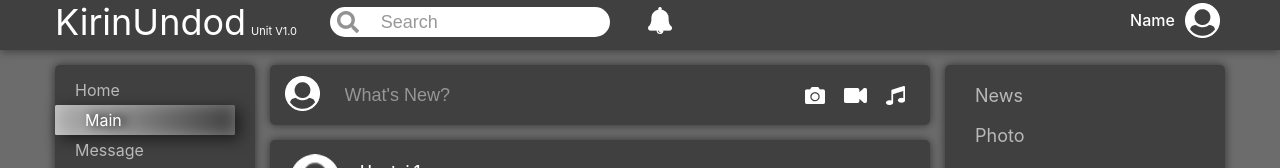
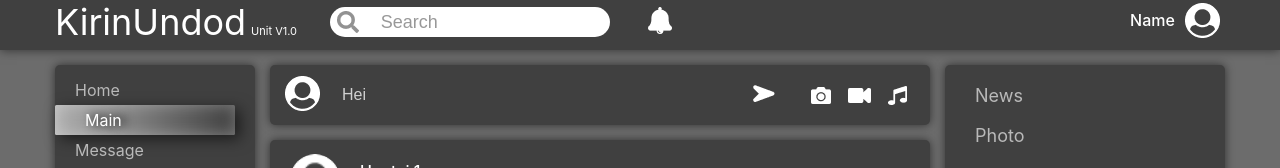
Before and after one commit to lowehentai/SocialNetwork-KirinUndod-, a React (Create React App) app in the folder my-app/: page /main in a window 1280 px wide. Shown: the top 168 px of the page. Built offline with nearby package versions, Linux system fonts and the light colour scheme.

Commit message:
Unit V1.0 Testing Input push DB

```diff
--- a/my-app/src/App.js
+++ b/my-app/src/App.js
@@ -15,7 +15,7 @@ function App(props) {
 			<div className={appStyle.App}>
 				<Route path='/' render={() => <CompHeader />}></Route>
 				<Route exact path='/as' render={() => <h1 className={appStyle.Pred}>Click Icon</h1>}></Route>
-				<Route path='/' render={() => <Page Info={props.Info} />}></Route>
+				<Route path='/' render={() => <Page Info={props.Info} addPost={props.addPost}/>}></Route>
 			</div>
 		</Router>
 	);
--- a/my-app/src/Component/CommentInput/CommentInput.js
+++ b/my-app/src/Component/CommentInput/CommentInput.js
@@ -2,16 +2,30 @@ import React from 'react';
 //Style Module Import
 import CommentInputStyle from './CommentInput.module.css';
 
-const CommentInput = () => {
+const CommentInput = (props) => {
+
+    let newPostElemnt = React.createRef();
+
+    let addPost = () => {
+        let text = newPostElemnt.current.value;
+        props.addPost(text);
+    }
+
     return (
         <div className={CommentInputStyle.CommentInput}>
             <div className={CommentInputStyle.block}>
                 <div className={CommentInputStyle.avatarImage}>
                     <img src={require('../All_Icons/Vectoravatar.png')}></img>
                 </div>
-                <from method="POST">
-                    <input type="text" placeholder="What's New?" className={CommentInputStyle.input}></input>
-                </from>
+                {/* method="POST" */}
+                <form>
+                    <div className={CommentInputStyle.form}>
+                        <input value="Hei" ref={newPostElemnt} type="text" placeholder="What's New?" className={CommentInputStyle.input}></input>
+                        <button onClick={addPost} className={CommentInputStyle.SendButton}>
+                            <img src={require('../All_Icons/.fas.fa-location-arrowsend.png')} className={CommentInputStyle.sendImg}></img>
+                        </button>
+                    </div>
+                </form>
                 <div className={CommentInputStyle.Icons}>
                     <img src={require('../All_Icons/Vectorcamera.png')}></img>
                     <img src={require('../All_Icons/Vectorvideo.png')}></img>
--- a/my-app/src/Component/CommentInput/CommentInput.module.css
+++ b/my-app/src/Component/CommentInput/CommentInput.module.css
@@ -12,6 +12,32 @@
     align-items: center;
     padding: 0px 15px;
     box-shadow: 0px 0px 10px #00000090;
+}
+
+
+.form {
+    display: flex;
+    justify-content: space-between;
+    align-items: center;
+}
+
+.sendImg {
+    padding-right: 20px;
+}
+
+.SendButton {
+    border: none;
+    background-color: #ffffff00;
+    cursor: pointer;
+    outline: none;
+}
+
+.SendButton .sendImg:hover {
+    transform: scale(0.9);
+    -webkit-transform: scale(0.9);
+    -moz-transform: scale(0.9);
+    -ms-transform: scale(0.9);
+    -o-transform: scale(0.9);
 }
 
 .avatarImage {
@@ -41,7 +67,7 @@
 }
 
 .block input {
-    width: 450px;
+    width: 400px;
     color: #ffffffc0;
     font-size: 16px;
 }
--- a/my-app/src/Component/Page/Page.js
+++ b/my-app/src/Component/Page/Page.js
@@ -26,7 +26,7 @@ const Page = (props) => {
                     </div>
                     <div className={PageStyle.Center}>
                         <Route path='/main'>
-                            <CommentInput />
+                            <CommentInput addPost={props.addPost} />
                             {ContentMap}
                         </Route>
                         <Route path='/home'>
@@ -44,7 +44,7 @@ const Page = (props) => {
                             {HomeUsersComponentMap}
                         </Route>
                         <Route path='/message'>
-                            <MessageTypeBlock Info={props.Info.Dat_Message.Dat_MessageType}/>
+                            <MessageTypeBlock Info={props.Info.Dat_Message.Dat_MessageType} />
                         </Route>
                     </div>
                 </div>
--- a/my-app/src/Redux/State.js
+++ b/my-app/src/Redux/State.js
@@ -48,4 +48,16 @@ let state = {
 }
 
 
+export let addPost = (postMessage) => {
+    let newPost = {
+        name: 'asdfasdf',
+        id: 7,
+        descr: postMessage,
+        like: 1,
+        message: 12
+    };
+    state.Dat_MediaMenu.Dat_UsersInfo.push(newPost);
+}
+
+
 export default state;
--- a/my-app/src/index.js
+++ b/my-app/src/index.js
@@ -4,7 +4,8 @@ import './index.css';
 import App from './App';
 import * as serviceWorker from './serviceWorker';
 import state from './Redux/State.js';
+import { addPost } from './Redux/State.js';
 
-ReactDOM.render(<React.StrictMode><App Info={state} /></React.StrictMode>, document.getElementById('root'));
+ReactDOM.render(<React.StrictMode><App Info={state} addPost={addPost} /></React.StrictMode>, document.getElementById('root'));
 
 serviceWorker.unregister();
```
Also changed, not shown: my-app/src/Component/All_Icons/.fas.fa-location-arrowsend.png (added).
